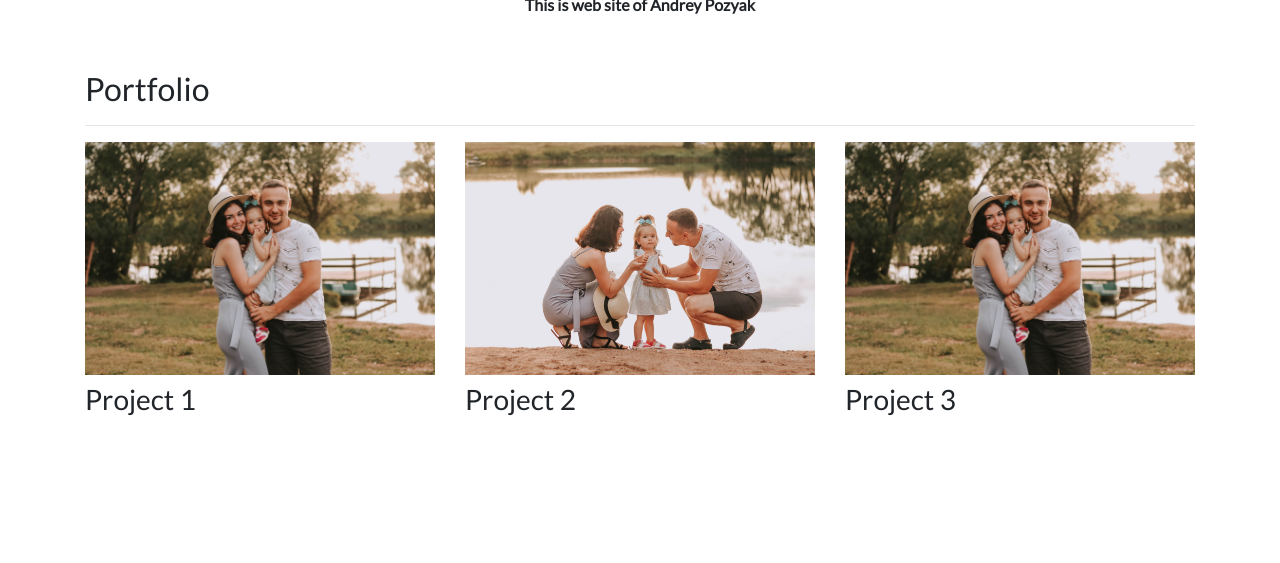
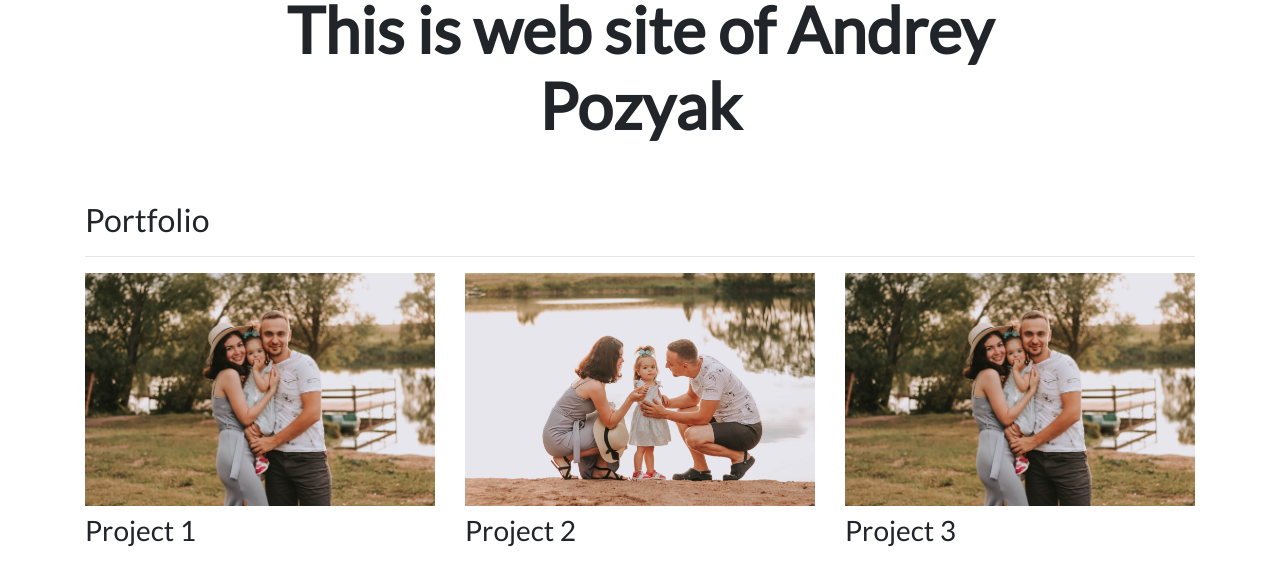
Before and after one commit to apozyak/django3-portfolio, a Django app: page / in a window 1280 px wide. Shown: the part 393-956 px from the top of the page. Before the commit the page ends 809 px from the top, so only its background shows below. Run offline with Django 4.2, Linux system fonts and the light colour scheme; data comes from the database, SQL or seed files in the repository; some libraries are stand-ins or nearby versions.

Commit message:
first commit

```diff
--- a/portfolio/static/portfol/custom.css
+++ b/portfolio/static/portfolio/custom.css
@@ -1,9 +1,9 @@
 .navbar-nav .nav-link {
-    color: rgb(19, 126, 83) !important;
+    color: rgba(0,0,0,1) !important;
 }
 
 .navbar-nav .nav-link:hover {
-    color: rgba(133, 206, 122, 0.5) !important;
+    color: rgba(0,0,0,.5) !important;
 }
 
 body {
@@ -11,14 +11,14 @@ body {
 }
 
 #blogtitle {
-    font-size: 1rem;
+    font-size: 6rem;
 }
 
 @media (min-width: 992px) {
     #hometext {
-        font-size: 1rem;
+        font-size: 4rem;
     }
     #blogdetailtitle {
-        font-size: 1rem;
+        font-size: 5rem;
     }
 }
--- a/portfolio/templates/portfolio/base.html
+++ b/portfolio/templates/portfolio/base.html
@@ -10,11 +10,11 @@
   <!-- Bootstrap CSS -->
   <link rel="stylesheet" href="https://stackpath.bootstrapcdn.com/bootstrap/4.4.1/css/bootstrap.min.css" integrity="sha384-Vkoo8x4CGsO3+Hhxv8T/Q5PaXtkKtu6ug5TOeNV6gBiFeWPGFN9MuhOf23Q9Ifjh" crossorigin="anonymous">
 
-  <link rel="stylesheet" href="{% static "portfol/custom.css" %}">
+  <link rel="stylesheet" href="{% static "portfolio/custom.css" %}">
 
   <link href="https://fonts.googleapis.com/css?family=Lato&display=swap" rel="stylesheet">
 
-  <link rel="icon" type="image/png" href="{% static "portfol/Logo.png" %}">
+  <link rel="icon" type="image/png" href="{% static "portfolio/Logo.png" %}">
 
   <title>Andrey Pozyak</title>
 </head>
@@ -24,7 +24,7 @@
   <nav id="topNav" class="navbar navbar-expand-md navbar-light">
     <div class="container">
       <a class="navbar-brand" href="{% url 'home' %}">
-        <img src="{% static "portfol/Logo.png" %}" width="30" height="30" class="d-inline-block align-top" alt="Andrey's Logo">
+        <img src="{% static "portfolio/Logo.png" %}" width="30" height="30" class="d-inline-block align-top" alt="Andrey's Logo">
         <span>Andrey Pozyak</span>
       </a>
       <button class="navbar-toggler" type="button" data-toggle="collapse" data-target="#navbarNav" aria-controls="navbarNav" aria-expanded="false" aria-label="Toggle navigation">
```
Also changed, not shown: portfolio/static/portfolio/Logo.png (renamed from portfolio/static/portfol/Logo.png), portfolio/static/portfolio/picture.jpg (renamed from portfolio/static/portfol/picture.jpg), 5 other files.
